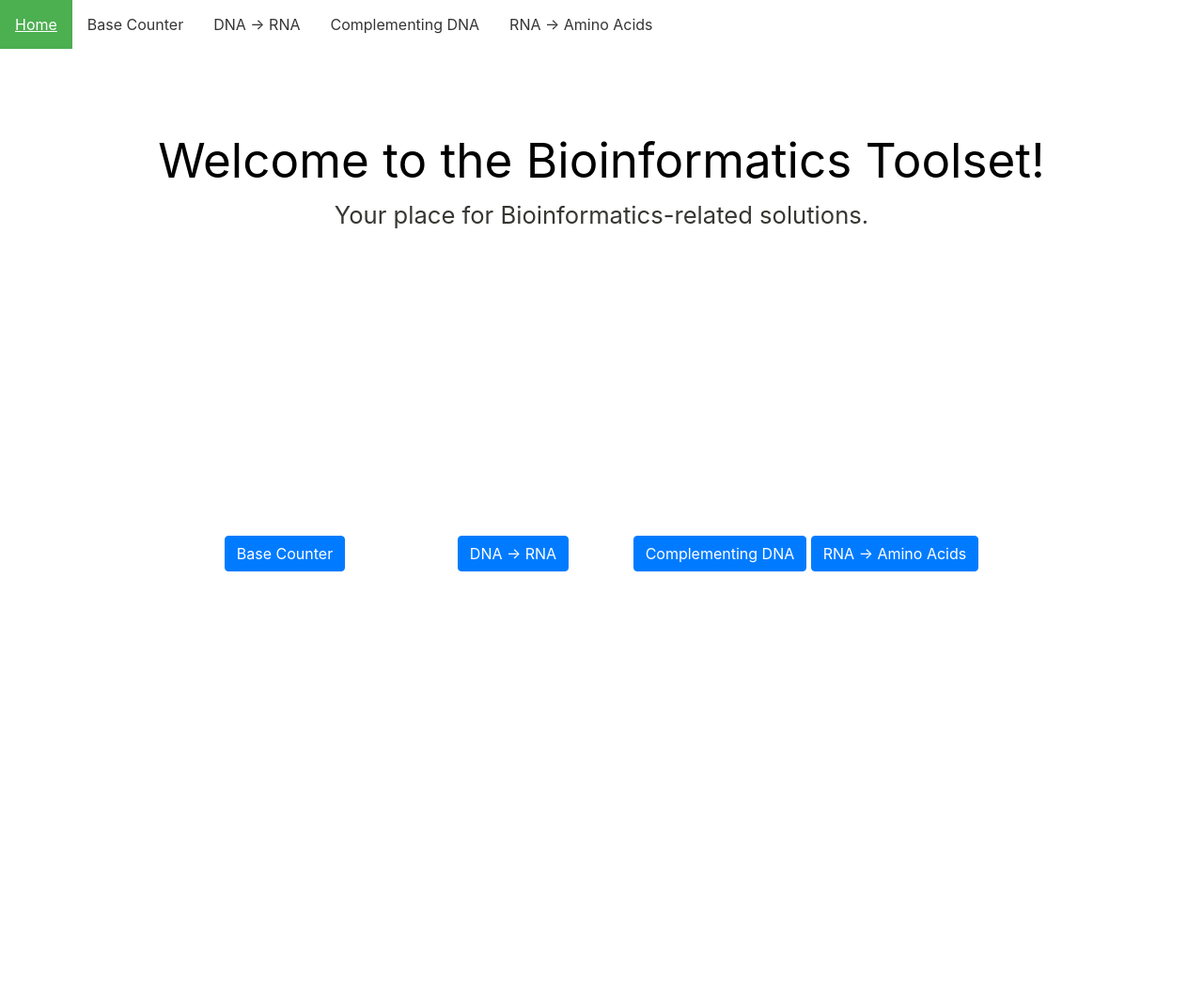
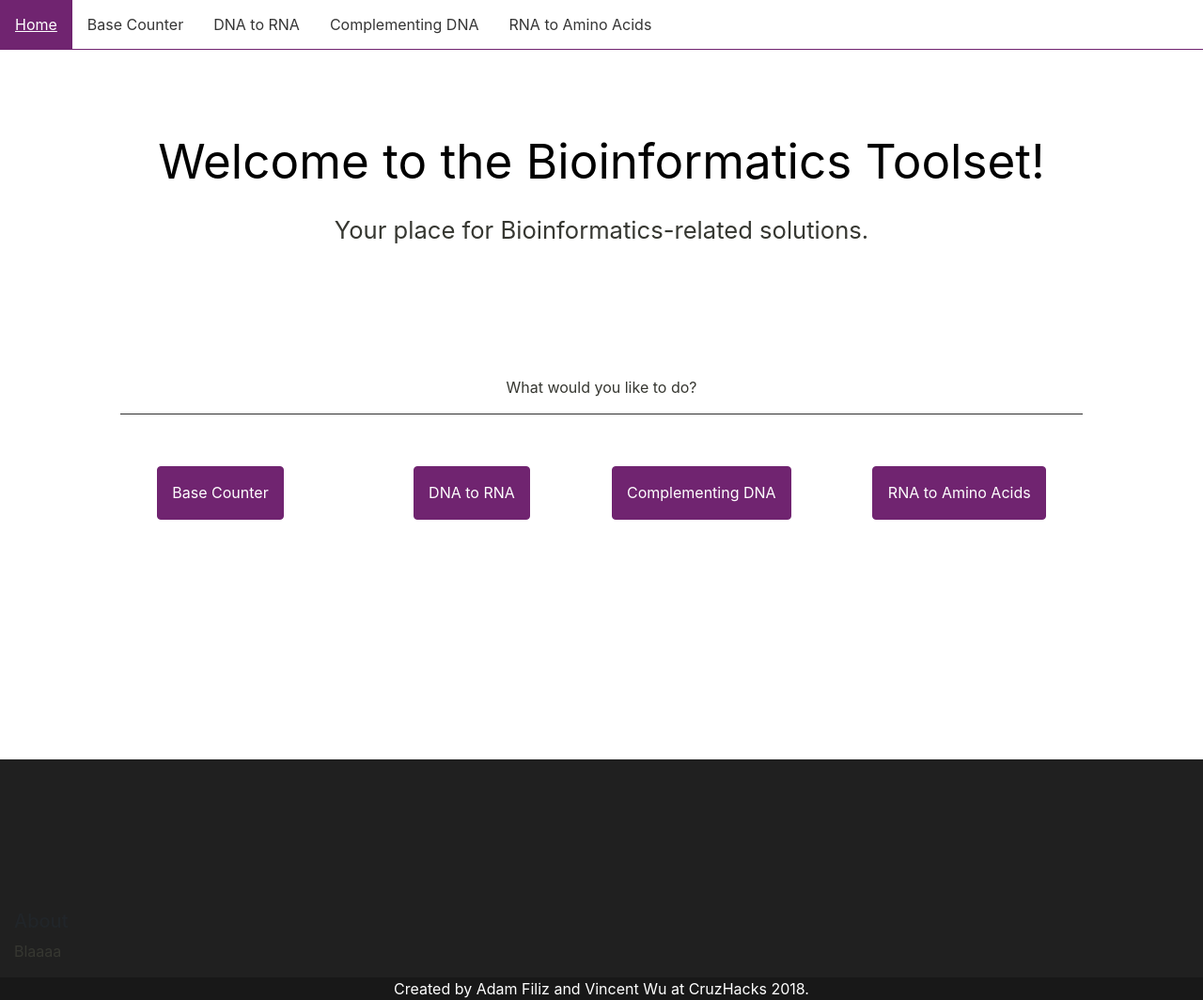
Before and after one commit to afiliz/bioinformatics-toolset, a PHP site: page /index.html in a window 1280 px wide. Shown: the whole page at 94% size. Before the commit the page ends 608 px from the top, so only its background shows below. Run offline with PHP 8.4, Linux system fonts and the light colour scheme; some libraries are stand-ins or nearby versions.

Commit message:
Improved home page's design drastically, started to port its look to other pages

```diff
--- a/index.html
+++ b/index.html
@@ -1,7 +1,7 @@
 <!DOCTYPE html>
 <html lang="en">
 
-<!--TODO: for fanciness, Add fancy fonts, change background color to purple and fonts to white, add graphics if possible-->
+<!--TODO: change accent color to purple, change font, add footer, adjust spacing, add vector images?-->
 
 <head>
 	<link rel="stylesheet" type="text/css" href="resources/css/index.css">
@@ -16,21 +16,45 @@
 	<ul>
 		<li><a class="active" href="index.html">Home</a></li>
 		<li><a href="basecount.html">Base Counter</a></li>
-		<li><a href="convert.html">DNA -> RNA</a></li>
+		<li><a href="convert.html">DNA to RNA</a></li>
 		<li><a href="complement.html">Complementing DNA</a></li>
-		<li><a href="RNAtoAmino.html">RNA -> Amino Acids</a></li>
+		<li><a href="RNAtoAmino.html">RNA to Amino Acids</a></li>
 	</ul>
 	<div class="titles">
 		<p id="main-title" class="text-center boy">Welcome to the Bioinformatics Toolset!</p>
 		<p id="sub-title" class="text-center">Your place for Bioinformatics-related solutions.</p>
 	</div>
     <br><br><br>
+    <p id="question" class="text-center">What would you like to do?</p>
+    <hr>
     <div id="buttons" style="text-align:center">
         <a href="basecount.html"><button id="base-button" type="button" class="btn btn-primary">Base Counter</button></a>
-        <a href="convert.html"><button id="convert-button" type="button" class="btn btn-primary">DNA -> RNA</button></a>
+        <a href="convert.html"><button id="convert-button" type="button" class="btn btn-primary">DNA to RNA</button></a>
         <a href="complement.html"><button id="complement-button" type="button" class="btn btn-primary">Complementing DNA</button></a>
-        <a href="RNAtoAmino.html"><button id="RNAtoAmino-button" type="button" class="btn btn-primary">RNA -> Amino Acids</button></a>
+        <a href="RNAtoAmino.html"><button id="RNAtoAmino-button" type="button" class="btn btn-primary">RNA to Amino Acids</button></a>
     </div>
+
+
+    <footer>
+        <div class="container-fluid">
+            <div class="row" id="footer-row">
+                <div id="footer-content" class="col-md-6">
+                    <h5>About</h5>
+                    <p>Blaaaa</p>
+                </div>
+                <div class col-md-6>
+                    <ul>
+                        <li></li>
+                    </ul>
+                </div>
+            </div>
+        </div>
+        <div class="sub-footer">
+            <div class="container-fluid text-center" id="sub-footer-content">
+                Created by Adam Filiz and Vincent Wu at CruzHacks 2018.
+            </div>
+        </div>
+    </footer>
 
     <script src="https://code.jquery.com/jquery-3.2.1.slim.min.js" integrity="sha384-KJ3o2DKtIkvYIK3UENzmM7KCkRr/rE9/Qpg6aAZGJwFDMVNA/GpGFF93hXpG5KkN" crossorigin="anonymous"></script>
     <script src="https://maxcdn.bootstrapcdn.com/bootstrap/4.0.0/js/bootstrap.min.js" integrity="sha384-JZR6Spejh4U02d8jOt6vLEHfe/JQGiRRSQQxSfFWpi1MquVdAyjUar5+76PVCmYl" crossorigin="anonymous"></script>
--- a/resources/css/complement.css
+++ b/resources/css/complement.css
@@ -19,6 +19,10 @@
 #sub-title {
     font-size: 2vw;
     margin-bottom: 20px;
+}
+
+#submit-button {
+    margin-right: 120%;
 }
 
 ul {
--- a/resources/css/convert.css
+++ b/resources/css/convert.css
@@ -1,5 +1,9 @@
 p {
     color: #363731;
+}
+
+input {
+    margin-right: 40px;
 }
 
 .titles{
--- a/resources/css/index.css
+++ b/resources/css/index.css
@@ -13,21 +13,44 @@
 
 #main-title {
     color: black;
-    margin-bottom: 1px;
     font-size: 4vw;
 }
 
 #sub-title {
     font-size: 2vw;
-    margin-bottom: 250px;
+    margin-bottom: 5vw;
+}
+
+#buttons {
+    margin-bottom: 18%;
+    font-size: 500%;
+}
+
+#convert-button {
+    background-color: rgb(112, 36, 112);
+    border-color: rgb(112, 36, 112);
+    padding: 1.2%;
 }
 
 #complement-button {
     margin-left: 5%;
+    background-color: rgb(112, 36, 112);
+    border-color: rgb(112, 36, 112);
+    padding: 1.2%;
 }
 
 #base-button {
     margin-right: 9%;
+    background-color: rgb(112, 36, 112);
+    border-color: rgb(112, 36, 112);
+    padding: 1.2%;
+}
+
+#RNAtoAmino-button {
+    margin-left: 5%;
+    background-color: rgb(112, 36, 112);
+    border-color: rgb(112, 36, 112);
+    padding: 1.2%;
 }
 
 ul {
@@ -36,6 +59,20 @@
     padding: 0;
     overflow: hidden;
     background-color: white;
+    border-width: 1px;
+    border-bottom: 1px solid rgb(112, 36, 112);
+}
+
+#question {
+    top: 40px;
+}
+
+hr {
+    border: none;
+    height: 2px;
+    color: #333;
+    background-color: #333;
+    width: 80%;
 }
 
 li {
@@ -56,9 +93,24 @@
 
 li a.active {
     color: white;
-    background-color: #4CAF50;
+    background-color: rgb(112, 36, 112);
 }
 
 body{
-    background-color: purple;
+    background-color: rgb(219, 219, 219);
 }
+
+footer{
+    background-color: rgb(32, 32, 32);
+    height: 20%;
+    padding-top: 12.5%;
+}
+
+h5 {
+    color: white;
+}
+
+#sub-footer-content{
+    background-color: rgb(24, 24, 24);
+    color: white;
+}
```
Also changed, not shown: basecount.html (+6 -6 lines), complement.html (+7 -7 lines), convert.html (+6 -6 lines).
